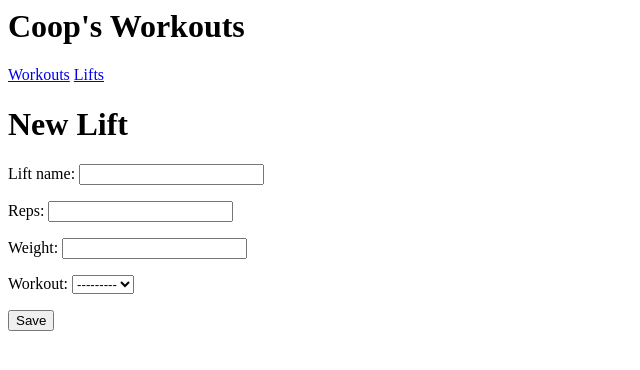
After one commit to coopertuch/GA-Project-4, a Django app: page /lifts/new in a window 1280 px wide. The commit adds this page. Shown: the top 370 px of the page, without its empty margins (0-640 px from the left). Run offline with Django 3.2, Linux system fonts and the light colour scheme; data that the repository does not hold is empty.

Commit message:
views, templates, crud

```diff
--- /dev/null
+++ b/workout/forms.py
@@ -0,0 +1,14 @@
+from django import forms
+from .models import Workout, Lift
+
+class WorkoutForm(forms.ModelForm):
+
+    class Meta:
+        model = Workout
+        fields = ('muscle',)
+
+class LiftForm(forms.ModelForm):
+
+    class Meta:
+        model = Lift
+        fields = ('lift_name', 'reps', 'weight', 'workout',)
--- a/workout/models.py
+++ b/workout/models.py
@@ -4,13 +4,13 @@ class Workout(models.Model):
     muscle = models.CharField(max_length=100)
 
     def __str__(self):
-        return self.type
+        return self.muscle
 
 class Lift(models.Model):
     workout = models.ForeignKey(Workout, on_delete=models.CASCADE, related_name='lifts')
-    lift_type = models.CharField(max_length=100, default='no name')
-    rep = models.CharField(max_length=100, default='no reps')
-    weight = models.CharField(max_length=100, default='no weight')
+    lift_name = models.CharField(max_length=100, default='')
+    reps = models.CharField(max_length=100, default='')
+    weight = models.CharField(max_length=100, default='')
 
     def __str__(self):
-        return self.lift_type
+        return self.lift_name
--- /dev/null
+++ b/workout/templates/workout/lift_form.html
@@ -0,0 +1,7 @@
+{% extends 'workout/base.html' %} {% block content %}
+<h1>New Lift</h1>
+<form method="POST" class="lift-form">
+  {% csrf_token %} {{ form.as_p }}
+  <button type="submit" class="save btn btn-default">Save</button>
+</form>
+{% endblock %}
--- a/workout/templates/workout/lift_list.html
+++ b/workout/templates/workout/lift_list.html
@@ -3,7 +3,7 @@
 <ul>
   {% for lift in lifts %}
   <li>
-    <a href="{% url 'lift_detail' pk=lift.pk %}">{{ lift.lift_type }}</a>
+    <a href="{% url 'lift_detail' pk=lift.pk %}">{{ lift.lift_name }}</a>
   </li>
   {% endfor %}
 </ul>
--- a/workout/templates/workout/workout_list.html
+++ b/workout/templates/workout/workout_list.html
@@ -1,5 +1,5 @@
 {% extends 'workout/base.html' %} {% block content %}
-<h2>Workouts <a href="">(+)</a></h2>
+<h2>Workouts <a href="{% url 'workout_create' %}">(+)</a></h2>
 <ul>
   {% for workout in workouts %}
   <li>
--- a/workout/urls.py
+++ b/workout/urls.py
@@ -6,4 +6,10 @@ urlpatterns = [
     path('lifts/', views.lift_list, name='lift_list'),
     path('workouts/<int:pk>', views.workout_detail, name='workout_detail'),
     path('lifts/<int:pk>', views.lift_detail, name='lift_detail'),
+    path('workouts/new', views.workout_create, name='workout_create'),
+    path('lifts/new', views.lift_create, name='lift_create'),
+    path('workouts/<int:pk>/edit', views.workout_edit, name='workout_edit'),
+    path('lifts/<int:pk>/edit', views.lift_edit, name='lift_edit'),
+    path('workouts/<int:pk>/delete', views.workout_delete, name='workout_delete'),
+    path('lifts/<int:pk>/delete', views.lift_delete, name='lift_delete')
 ]
--- a/workout/views.py
+++ b/workout/views.py
@@ -1,4 +1,6 @@
-from django.shortcuts import render
+from django.shortcuts import render, redirect
+
+from .forms import WorkoutForm
 
 from .models import Workout, Lift
 
@@ -17,3 +19,55 @@ def workout_detail(request, pk):
 def lift_detail(request, pk):
     lift = Lift.objects.get(id=pk)
     return render(request, 'workout/lift_detail.html', {'lift': lift})
+
+def workout_create(request):
+    if request.method == 'POST':
+        form = WorkoutForm(request.POST)
+        if form.is_valid():
+            workout = form.save()
+            return redirect('workout_detail', pk=workout.pk)
+    else:
+        form = WorkoutForm()
+    return render(request, 'workout/workout_form.html', {'form': form})
+
+from .forms import WorkoutForm, LiftForm
+
+def lift_create(request):
+    if request.method == 'POST':
+        form = LiftForm(request.POST)
+        if form.is_valid():
+            lift = form.save()
+            return redirect('lift_detail', pk=lift.pk)
+    else:
+        form = LiftForm()
+    return render(request, 'workout/lift_form.html', {'form': form})
+
+def workout_edit(request, pk):
+    workout = Workout.objects.get(pk=pk)
+    if request.method == "POST":
+        form = WorkoutForm(request.POST, instance=workout)
+        if form.is_valid():
+            workout = form.save()
+            return redirect('workout_detail', pk=workout.pk)
+    else:
+        form = WorkoutForm(instance=workout)
+    return render(request, 'workout/workout_form.html', {'form': form})
+
+def lift_edit(request, pk):
+    lift = Lift.objects.get(pk=pk)
+    if request.method == "POST":
+        form = LiftForm(request.POST, instance=lift)
+        if form.is_valid():
+            workout = form.save()
+            return redirect('lift_detail', pk=lift.pk)
+    else:
+        form = LiftForm(instance=lift)
+    return render(request, 'workout/lift_form.html', {'form': form})
+
+def workout_delete(request, pk):
+    Workout.objects.get(id=pk).delete()
+    return redirect('workout_list')
+
+def lift_delete(request, pk):
+    Lift.objects.get(id=pk).delete()
+    return redirect('lift_list')
```
Also changed, not shown: workout/templates/workout/lift_detail.html (+5 -2 lines), workout/templates/workout/workout_detail.html (+8 -4 lines), workout/templates/workout/workout_form.html (added, +7 -0 lines), workout/migrations/0003_auto_20191106_2139.py (added).
